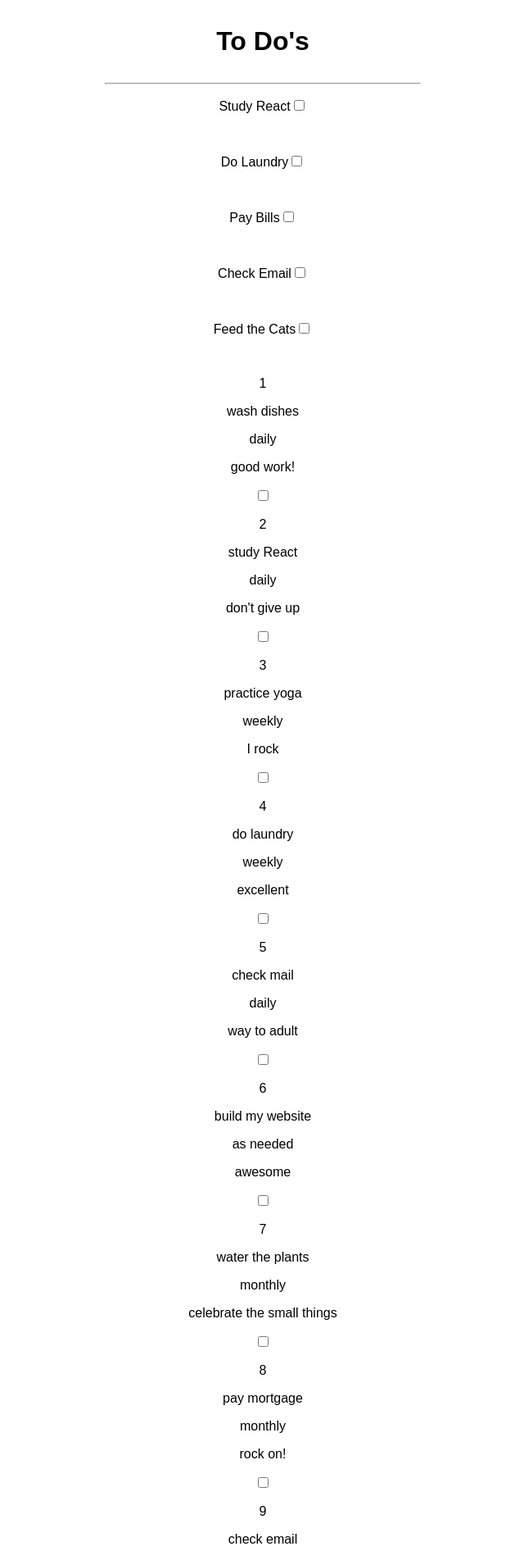
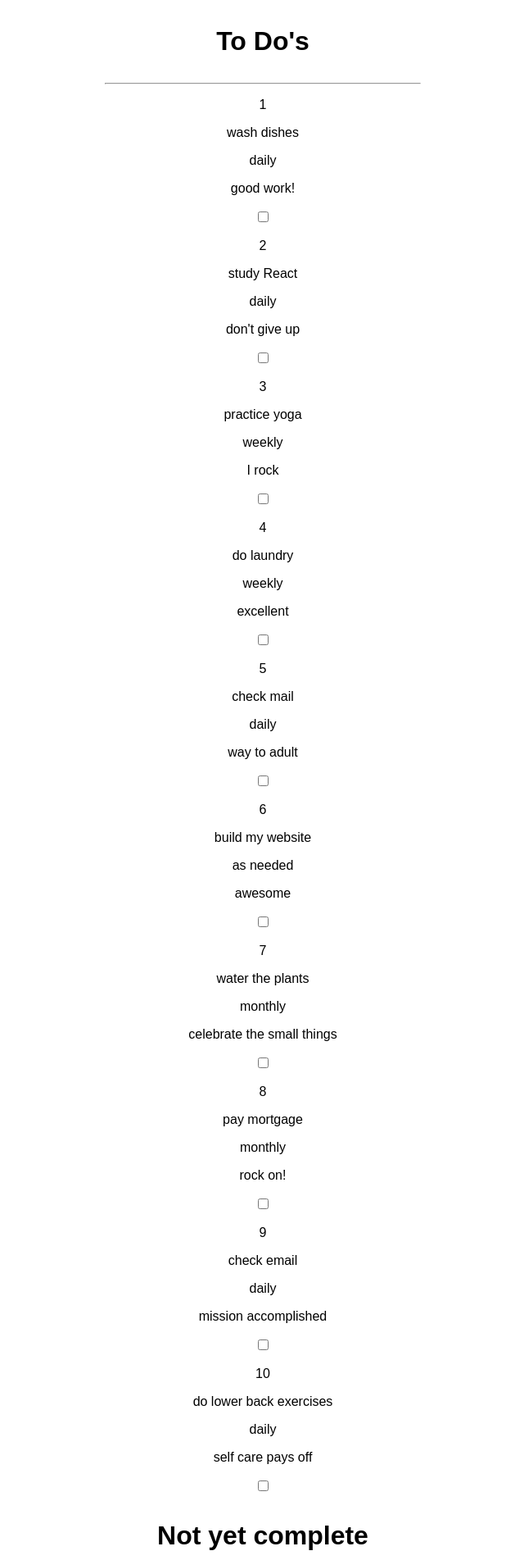
Before and after one commit to cvs181801/react-todo-app-take2, a React (Create React App) app: page / in a window 1280 px wide. Shown: the top 1903 px of the page at 82% size, without its empty margins (319-959 px from the left). Built offline with nearby package versions, Linux system fonts and the light colour scheme.

Commit message:
add a conditional render method

```diff
--- a/src/App.js
+++ b/src/App.js
@@ -9,6 +9,7 @@ import Practice from "./components/Practice"
 import Greeting from "./components/Greeting"
 import NotloggedIn from "./components/NotLoggedIn"
 import Button from "./components/Button"
+import Conditional from "./components/Conditional"
 
 
 class App extends React.Component {
@@ -38,17 +39,18 @@ handleChange(id) {
 }
 
 
+
+
 render() {
 
     return (
       <div className="App">
       <h1>To Do's</h1>
       <hr></hr>
-        <Checkboxes2/>
 
-          {Todolist.map(item => < Todoitem key={item.id} id={item.id} task={item.task} requiresConcentration={item.requiresConcentration}
-          howOften={item.howOften} affirmation={item.affirmation} completed={item.completed} handleChange={this.handleChange}/>)}
-
+        {Todolist.map(item => < Todoitem key={item.id} id={item.id} task={item.task} requiresConcentration={item.requiresConcentration}
+        howOften={item.howOften} affirmation={item.affirmation} completed={item.completed} handleChange={this.handleChange}/>)}
+        <Conditional completed={this.state.completed}/>
       </div>
     );
   }
--- /dev/null
+++ b/src/components/Conditional.js
@@ -0,0 +1,14 @@
+import React from 'react'
+
+export default function Conditional(props) {
+    console.log(props);
+    if(props.completed === true) {
+        return (
+            <h1>Complete!</h1>
+        )
+    } else {
+        return (
+            <h1>Not yet complete</h1>
+        )
+    }
+}
```
